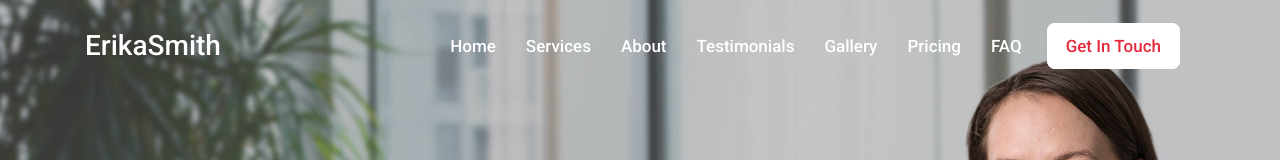
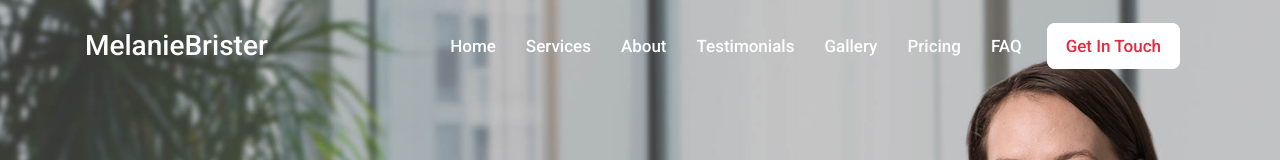
Before and after one commit to melaniebrister/resume, a plain HTML site: page index.html in a window 1280 px wide. Shown: the top 160 px of the page. Drawn offline with nearby package versions, Linux system fonts and the light colour scheme.

Commit message:
Update index.html
Changed nav name

```diff
--- a/index.html
+++ b/index.html
@@ -45,7 +45,7 @@
                 <nav class="navbar navbar-expand-lg">
 
                     <!--begin logo -->
-                    <a class="navbar-brand" href="#">ErikaSmith</a>
+                    <a class="navbar-brand" href="#">MelanieBrister</a>
                     <!--end logo -->
 
                     <!--begin navbar-toggler -->
```
